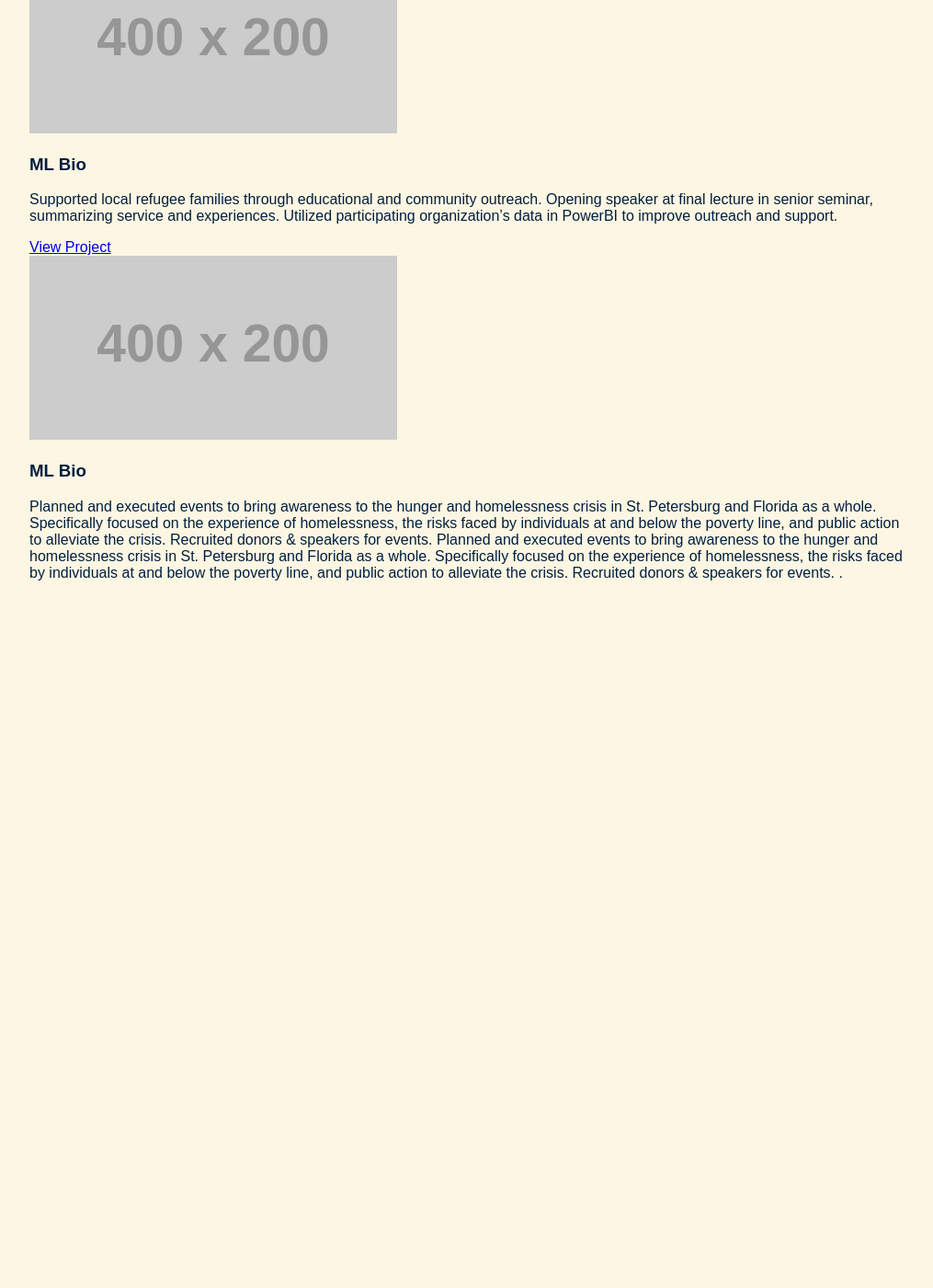
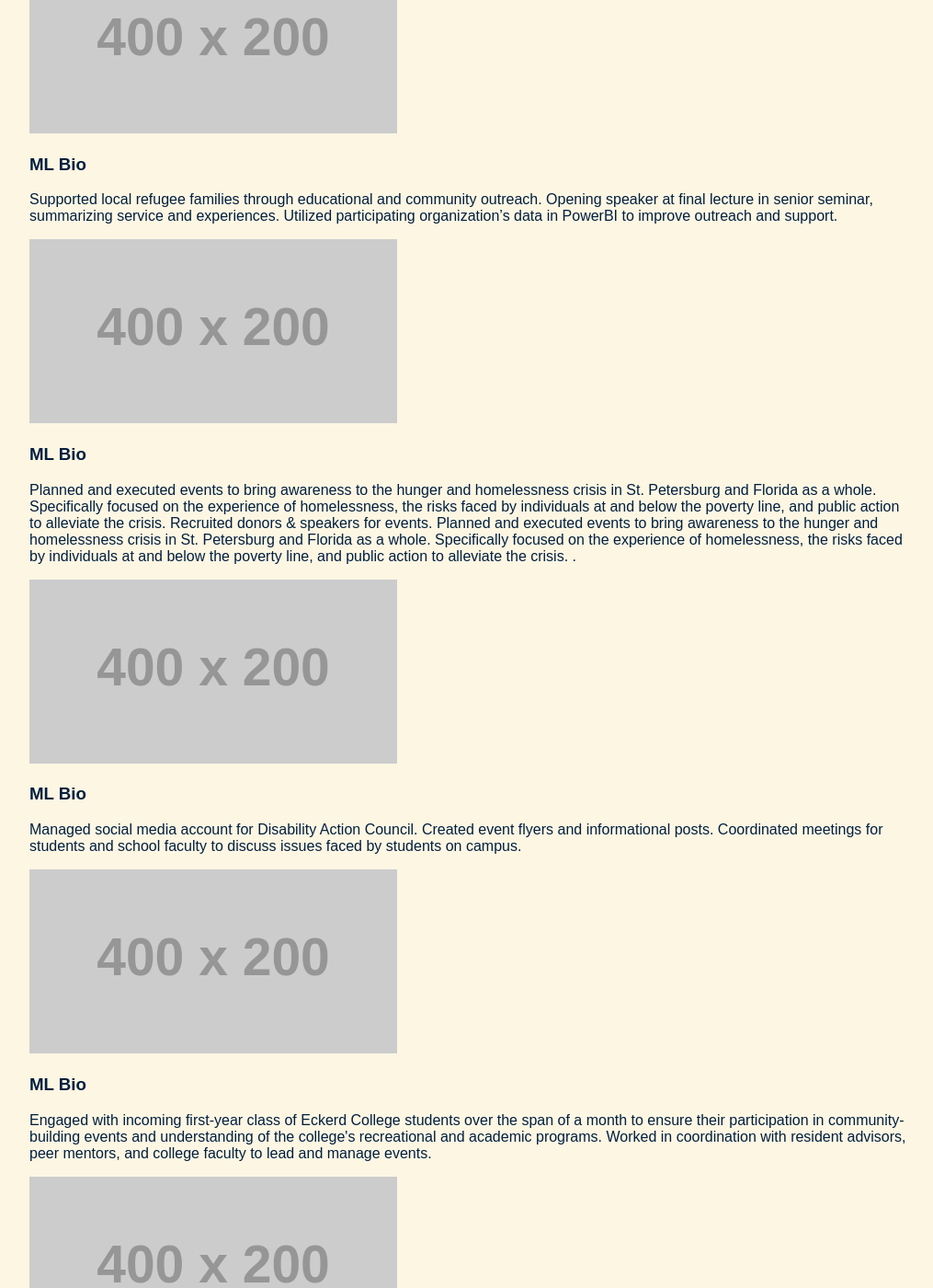
Before and after one commit to kfillman/kfillman.github.io, a Jekyll site: the page built from other.md, in a window 1280 px wide and 1400 px high, scrolled down 217 px. Shown: the whole window at 92% size, without its empty margins (128-1143 px from the left). Built offline with Jekyll 4.4.1, drawn with Linux system fonts in a browser that asks for light colours; before the commit the page ends 900 px from its top, so only the background shows below that; some of the changed text lies outside the part shown.

Commit message:
Update other.md

```diff
--- a/other.md
+++ b/other.md
@@ -13,17 +13,36 @@ permalink: /other/
     <p>Supported local refugee families through educational and community outreach.
 Opening speaker at final lecture in senior seminar, summarizing service and experiences.
 Utilized participating organization’s data in PowerBI to improve outreach and support.</p>
-    <a href="https://github.com/yourusername/ml-bio" target="_blank">View Project</a>
   </div>
 
   <div class="Hunger and Homelessness Student PIRG Campaign Volunteer">
     <img src="https://via.placeholder.com/400x200.png?text=ML+Bio" alt="ML Bio Screenshot">
     <h3>ML Bio</h3>
-    <p>Planned and executed events to bring awareness to the hunger and homelessness crisis in St. Petersburg and Florida as a whole. Specifically focused on the experience of homelessness, the risks faced by individuals at and below the poverty line, and public action to alleviate the crisis.
-Recruited donors & speakers for events.
-Planned and executed events to bring awareness to the hunger and homelessness crisis in St. Petersburg and Florida as a whole. Specifically focused on the experience of homelessness, the risks faced by individuals at and below the poverty line, and public action to alleviate the crisis. Recruited donors & speakers for events.
+    <p>Planned and executed events to bring awareness to the hunger and homelessness crisis in St. Petersburg and Florida as a whole. Specifically focused on the experience of homelessness, the risks faced by individuals at and below the poverty line, and public action to alleviate the crisis. Recruited donors & speakers for events. Planned and executed events to bring awareness to the hunger and homelessness crisis in St. Petersburg and Florida as a whole. Specifically focused on the experience of homelessness, the risks faced by individuals at and below the poverty line, and public action to alleviate the crisis.
 .</p>
     </div>
 
+  <div class="Disability Advocacy Council Social Media Coordinator">
+    <img src="https://via.placeholder.com/400x200.png?text=ML+Bio" alt="ML Bio Screenshot">
+    <h3>ML Bio</h3>
+    <p>Managed social media account for Disability Action Council. Created event flyers and informational posts. Coordinated meetings for students and school faculty to discuss issues faced by students on campus.</p>
+  </div>
+
+  <div class="Activator">
+    <img src="https://via.placeholder.com/400x200.png?text=ML+Bio" alt="ML Bio Screenshot">
+    <h3>ML Bio</h3>
+    <p>Engaged with incoming first-year class of Eckerd College students over the span of a month to ensure their participation in community-building events and understanding of the college's recreational and academic programs. Worked in coordination with resident advisors, peer mentors, and college faculty to lead and manage events.</p>
+  </div>
+
+  <div class="Data Entry Specialist">
+    <img src="https://via.placeholder.com/400x200.png?text=ML+Bio" alt="ML Bio Screenshot">
+    <h3>ML Bio</h3>
+    <p>Entered data regarding turtle PITT tags and measurements into Excel. Calculated river turtle size, weight, and exterior appearance data from source documents.</p>
+  </div>
+
+  <div class="Diversity Education Volunteer">
+    <img src="https://via.placeholder.com/400x200.png?text=ML+Bio" alt="ML Bio Screenshot">
+    <h3>ML Bio</h3>
+    <p>Each year a peer and myself design and present a diversity education workshop for high school students aimed to increase their knowledge and understanding of LGBTQ+ topics.</p>
 
 </div>
```
